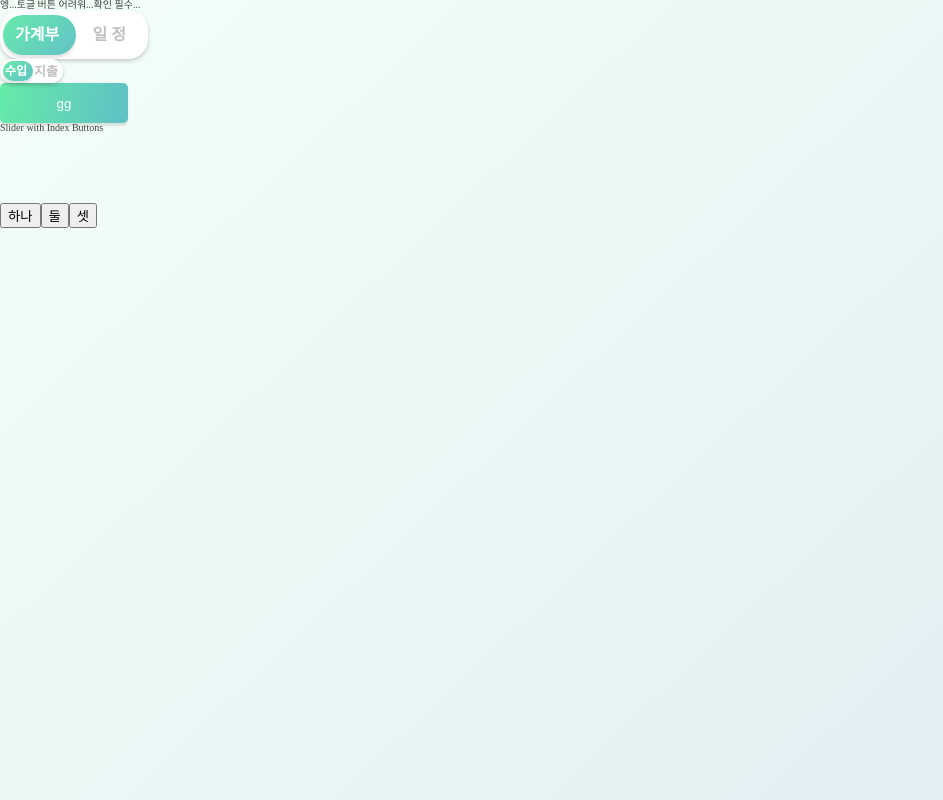
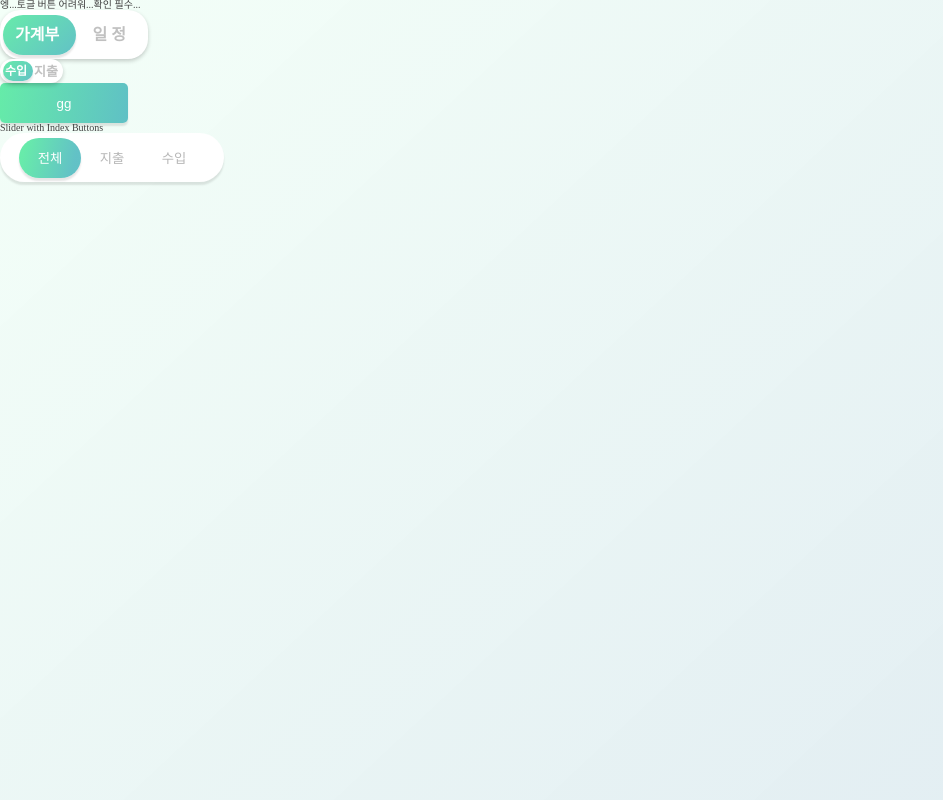
Before and after one commit to lamsasa/frontCheck, a React (Create React App) app: page /TotalList in a window 1280 px wide. Shown: the top 800 px of the page, without its empty margins (0-943 px from the left). Built offline with nearby package versions, Linux system fonts and the light colour scheme.

Commit message:
🎨슬라이드 버튼 수정

```diff
--- /dev/null
+++ b/src/pages/Common/ToggleButton/SlideButton.jsx
@@ -0,0 +1,86 @@
+import React, { useState, useRef } from 'react';
+import Slider from 'react-slick';
+import styled from 'styled-components';
+
+const BackBar = styled.div`
+  display: flex;
+  align-items: center;
+  justify-content: center;
+  width: 224px;
+  height: 49px;
+
+  background: #FFFFFF;
+  box-shadow: 0px 3px 2px rgba(0, 0, 0, 0.1);
+  border-radius: 100px;
+  cursor: pointer;
+`;
+
+const SlideIndexButton = styled.button`
+  color: #b7b7b7;
+  background: none;
+  border: none;
+  cursor: pointer;
+
+  width: 62px;
+  height: 40px;
+
+  &.active {
+    background: linear-gradient(103.72deg, rgba(66, 230, 149, 0.8) 10.74%, rgba(59, 178, 184, 0.8) 85.3%);
+    color: white;
+    box-shadow: 0px 3px 2px rgba(0, 0, 0, 0.1);
+    border-radius: 100px;
+  }
+`;
+
+
+
+const SlideButton = ({ slides, onSlideChange }) => {
+  const [currentIndex, setCurrentIndex] = useState(0);
+  const sliderRef = useRef(null);
+
+  const settings = {
+    dots: false,
+    arrows: false,
+    infinite: true,
+    speed: 500,
+    slidesToShow: 1,
+    slidesToScroll: 1,
+    beforeChange: (current, next) => {
+      setCurrentIndex(next);
+    },
+    afterChange: (index) => {
+      onSlideChange(index);
+    }
+  };
+
+  const goToSlide = (index) => {
+    setCurrentIndex(index);
+    sliderRef.current.slickGoTo(index);
+  };
+
+  return (
+    <div>
+
+      <BackBar>
+      <div>
+        {slides.map((slide, index) => (
+          <SlideIndexButton key={index} className={index === currentIndex ? 'active' : ''} onClick={() => goToSlide(index)}>
+            {index === 0 ? "전체" : index === 1 ? "지출" : "수입"}
+          </SlideIndexButton>
+        ))}
+      </div>
+      </BackBar>
+
+      <Slider ref={sliderRef} {...settings}>
+        {slides.map((slide, index) => (
+          <div key={index}>
+            {slide}
+          </div>
+        ))}
+      </Slider>
+
+    </div>
+  );
+};
+
+export default SlideButton;
--- a/src/pages/IncomeExpenseList/TotalList.jsx
+++ b/src/pages/IncomeExpenseList/TotalList.jsx
@@ -1,8 +1,14 @@
 import React, { useState } from 'react';
 import ToggleButtonLarge from '../Common/ToggleButton/ToggleButtonLarge';
 import ToggleButtonSmall from '../Common/ToggleButton/ToggleButtonSmall';
-import SlideButton from '../../styles/SlideButton'
+import SlideButton from '../Common/ToggleButton/SlideButton'
 import {ClickButton} from '../../styles/StyledComponent';
+import styled from 'styled-components';
+
+const Back = styled.div`
+  background-color: #ffffff;
+  cursor: pointer;
+`;
 
 const TotalList = () => {
     const handleSlideChange = (index) => {
@@ -22,7 +28,7 @@ const TotalList = () => {
        <ToggleButtonSmall onText={"지출"} offText={"수입"}/>
        <ClickButton>gg</ClickButton>
        <h1>Slider with Index Buttons</h1>
-      <SlideButton slides={slides} onSlideChange={handleSlideChange} />
+        <><SlideButton slides={slides} onSlideChange={handleSlideChange} /></>
         </>
     );
 };
--- a/src/styles/SlideButton.jsx
+++ /dev/null
@@ -1,48 +0,0 @@
-import React, { useState, useRef } from 'react';
-import Slider from 'react-slick';
-
-const SlideButton = ({ slides, onSlideChange }) => {
-  const [currentIndex, setCurrentIndex] = useState(0);
-  const sliderRef = useRef(null);
-
-  const settings = {
-    dots: false,
-    arrows: false,
-    infinite: true,
-    speed: 500,
-    slidesToShow: 1,
-    slidesToScroll: 1,
-    beforeChange: (current, next) => {
-      setCurrentIndex(next);
-    },
-    afterChange: (index) => {
-      onSlideChange(index);
-    }
-  };
-
-  const goToSlide = (index) => {
-    setCurrentIndex(index);
-    sliderRef.current.slickGoTo(index);
-  };
-
-  return (
-    <div>
-      <Slider ref={sliderRef} {...settings}>
-        {slides.map((slide, index) => (
-          <div key={index}>
-            {slide}
-          </div>
-        ))}
-      </Slider>
-      <div>
-        {slides.map((slide, index) => (
-          <button key={index} className={index === currentIndex ? 'active' : ''} onClick={() => goToSlide(index)}>
-            {index === 0 ? "하나" : index === 1 ? "둘" : "셋"}
-          </button>
-        ))}
-      </div>
-    </div>
-  );
-};
-
-export default SlideButton;
--- a/src/styles/slick.css
+++ b/src/styles/slick.css
@@ -1,4 +1,4 @@
-/* slick.css */
+/* slick.css : 사용 안 함 */
 
 .dots_custom {
     display: inline-block;
```
